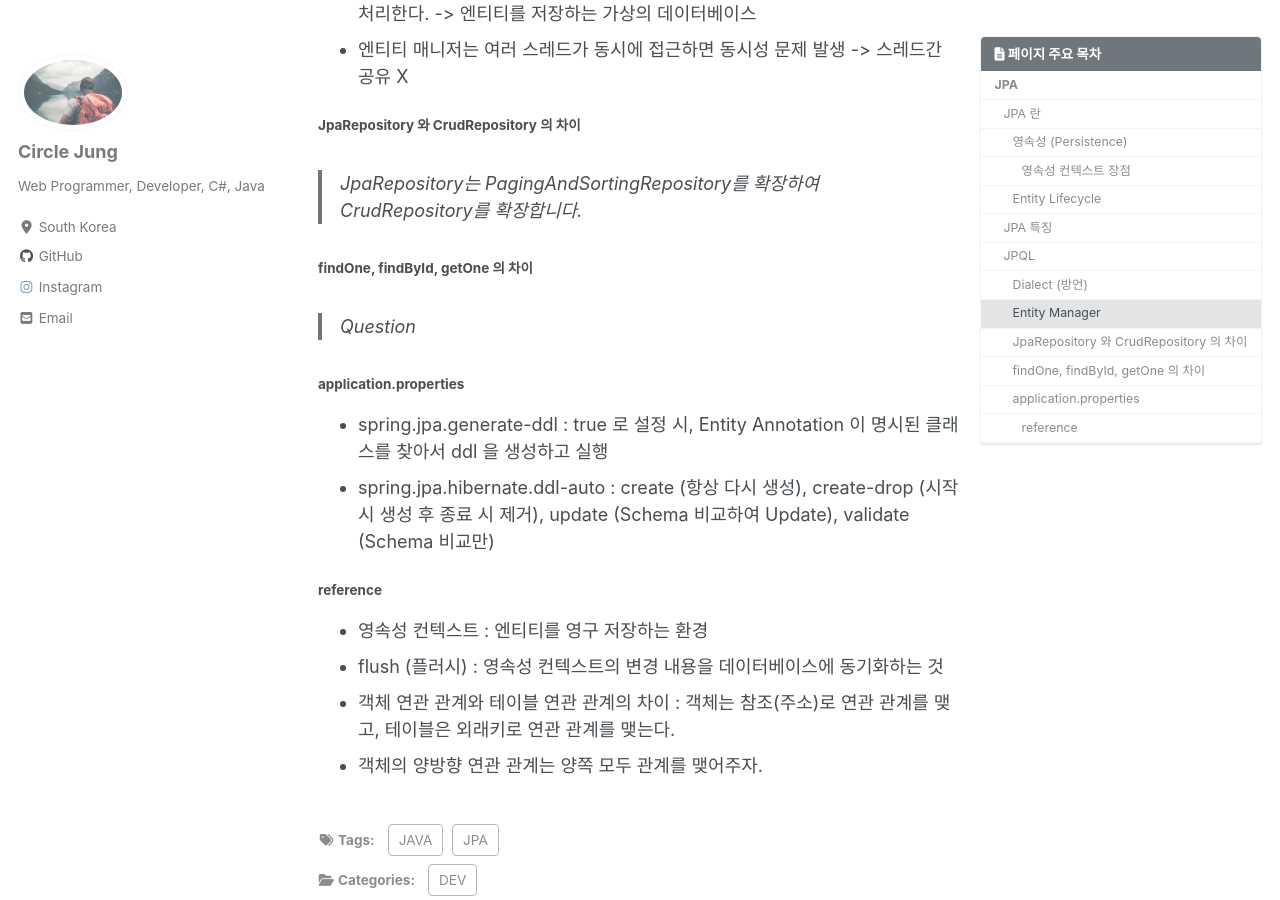
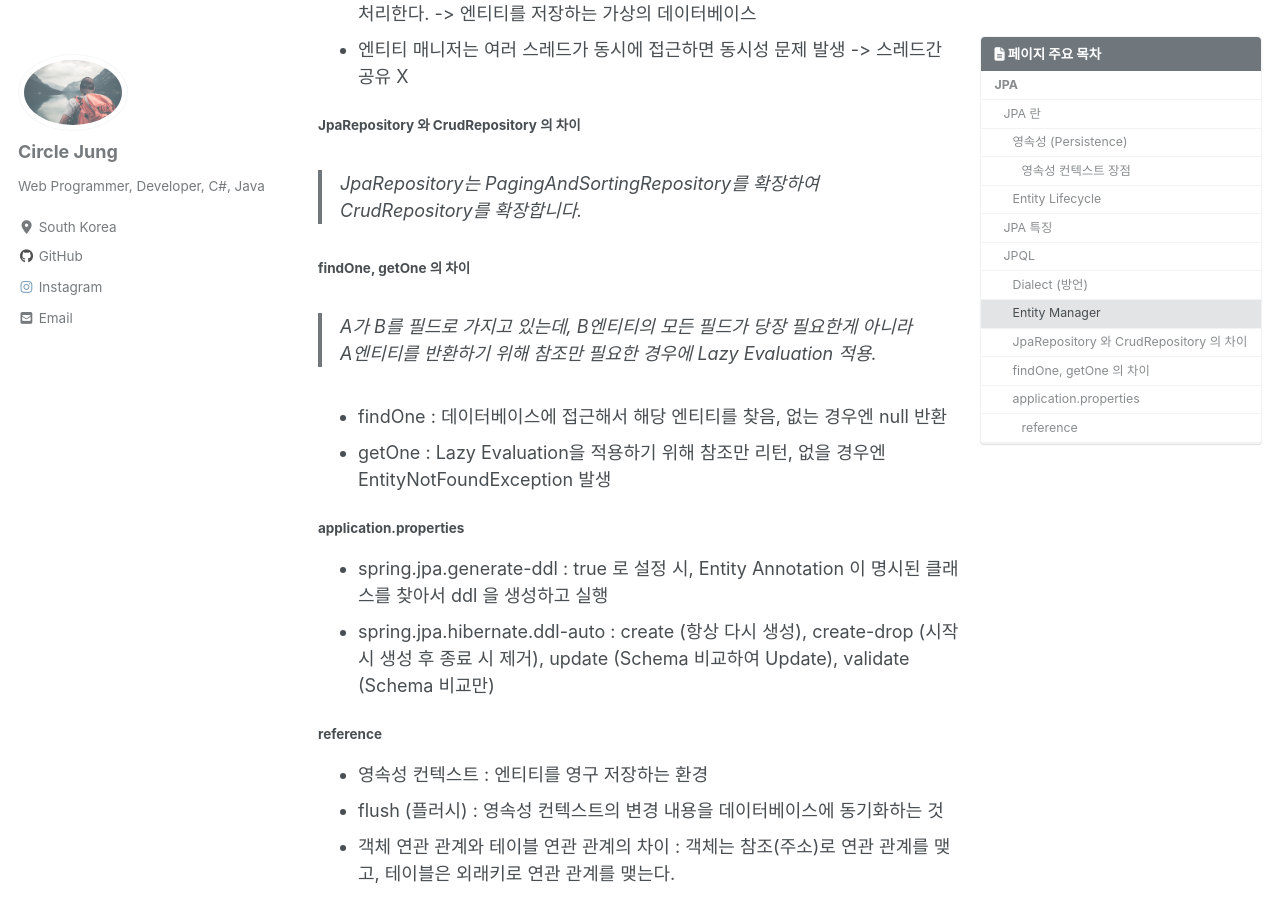
Before and after one commit to jwh0124/jwh0124.github.io, a Jekyll site: the page built from _posts/2020-01-16-jpa.md, in a window 1280 px wide and 900 px high, scrolled down 1478 px. Built offline with Jekyll 4.4.1, drawn with Linux system fonts in a browser that asks for light colours; cached includes are drawn as plain includes; nearby versions of some CDN libraries; comment, search, counter and statistics services are not loaded.

Commit message:
+ update jpa study

```diff
--- a/_posts/2020-01-16-jpa.md
+++ b/_posts/2020-01-16-jpa.md
@@ -66,9 +66,12 @@ last_modified_at: 2020-01-16T21:00:00
 
 > JpaRepository는 PagingAndSortingRepository를 확장하여 CrudRepository를 확장합니다.
 
-#### findOne, findById, getOne 의 차이 ####
+#### findOne, getOne 의 차이 ####
 
-> Question
+> A가 B를 필드로 가지고 있는데, B엔티티의 모든 필드가 당장 필요한게 아니라 A엔티티를 반환하기 위해 참조만 필요한 경우에 Lazy Evaluation 적용.
+
+- findOne : 데이터베이스에 접근해서 해당 엔티티를 찾음, 없는 경우엔 null 반환
+- getOne : Lazy Evaluation을 적용하기 위해 참조만 리턴, 없을 경우엔 EntityNotFoundException 발생
 
 #### application.properties ####
 
```
